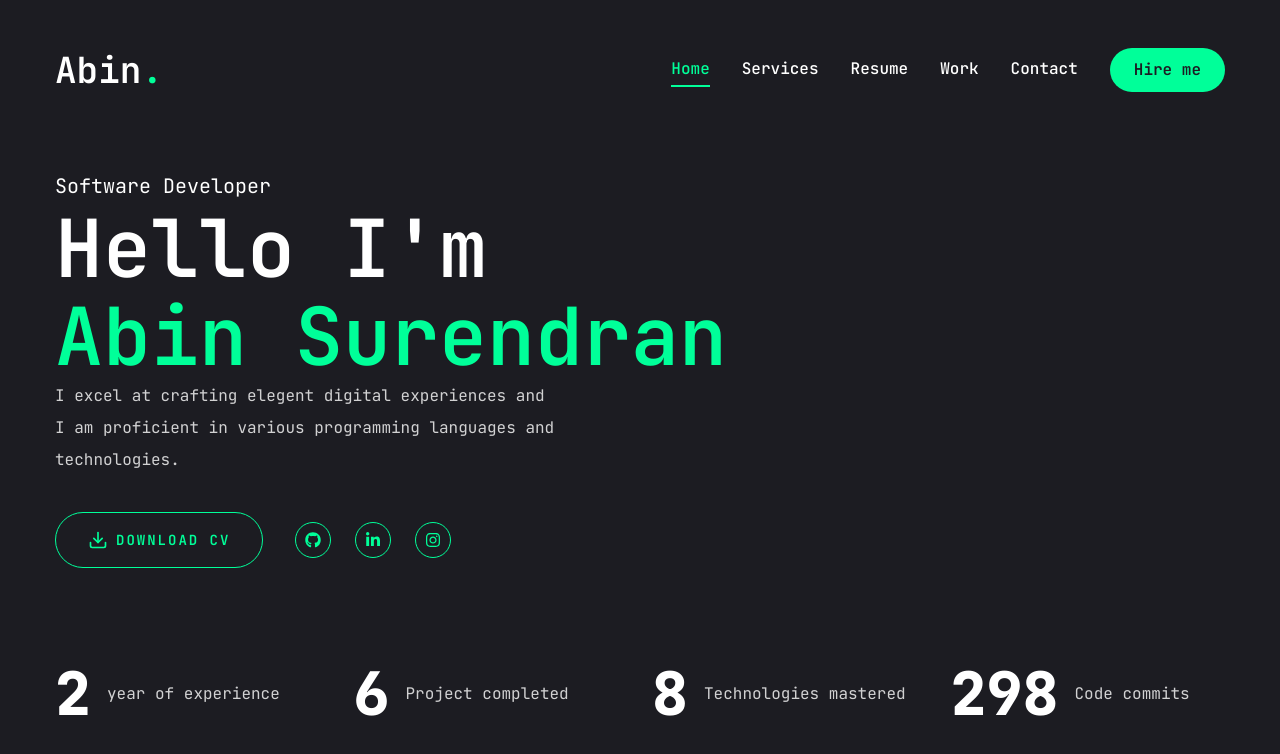
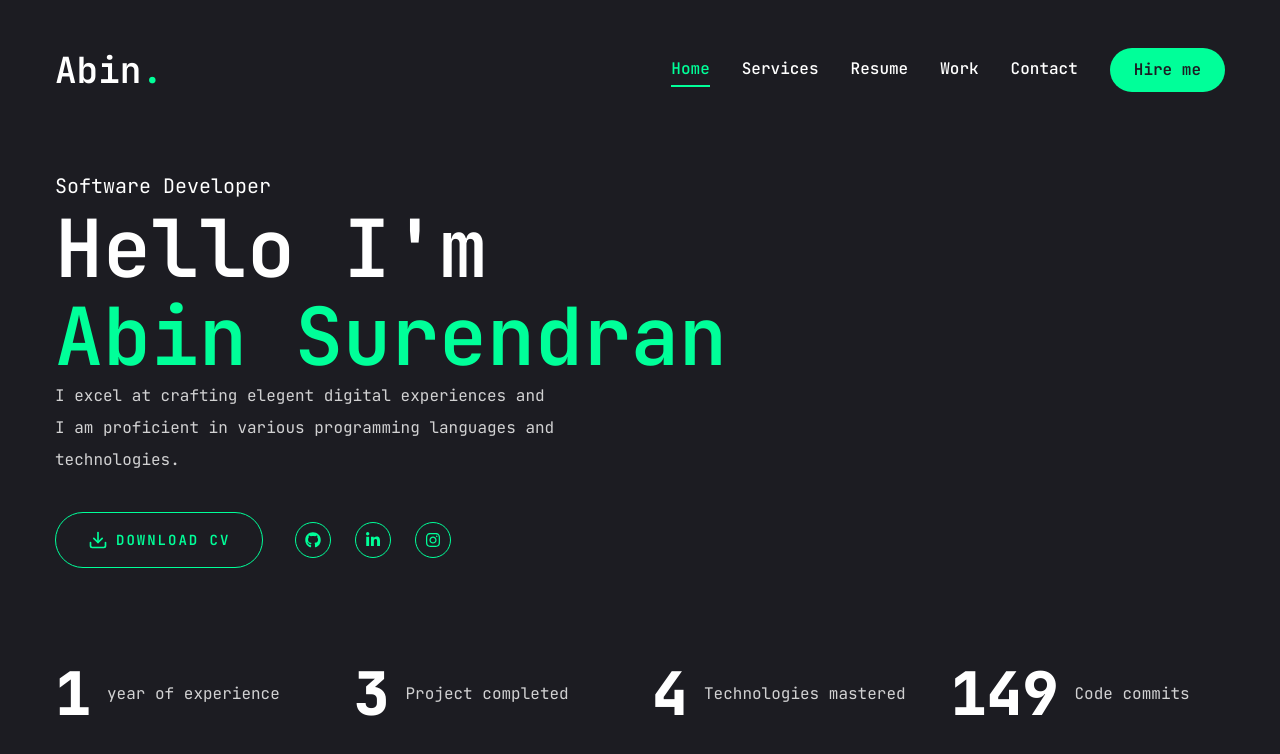
Before and after one commit to AbinSurendran/Abin_Portfolio, a Next.js app: page / in a window 1280 px wide. Shown: the top 754 px of the page. Built offline with nearby package versions, Linux system fonts and the light colour scheme.

Commit message:
Update Stas.jsx
..

```diff
--- a/components/Stas.jsx
+++ b/components/Stas.jsx
@@ -4,19 +4,19 @@ import CountUp from "react-countup";
 
 const stas = [
   {
-    num: 2,
+    num: 1,
     text: "year of experience",
   },
   {
-    num: 6,
+    num: 3,
     text: "Project completed",
   },
   {
-    num: 8,
+    num: 4,
     text: "Technologies mastered",
   },
   {
-    num: 300,
+    num: 150,
     text: "Code commits",
   },
 ];
```
